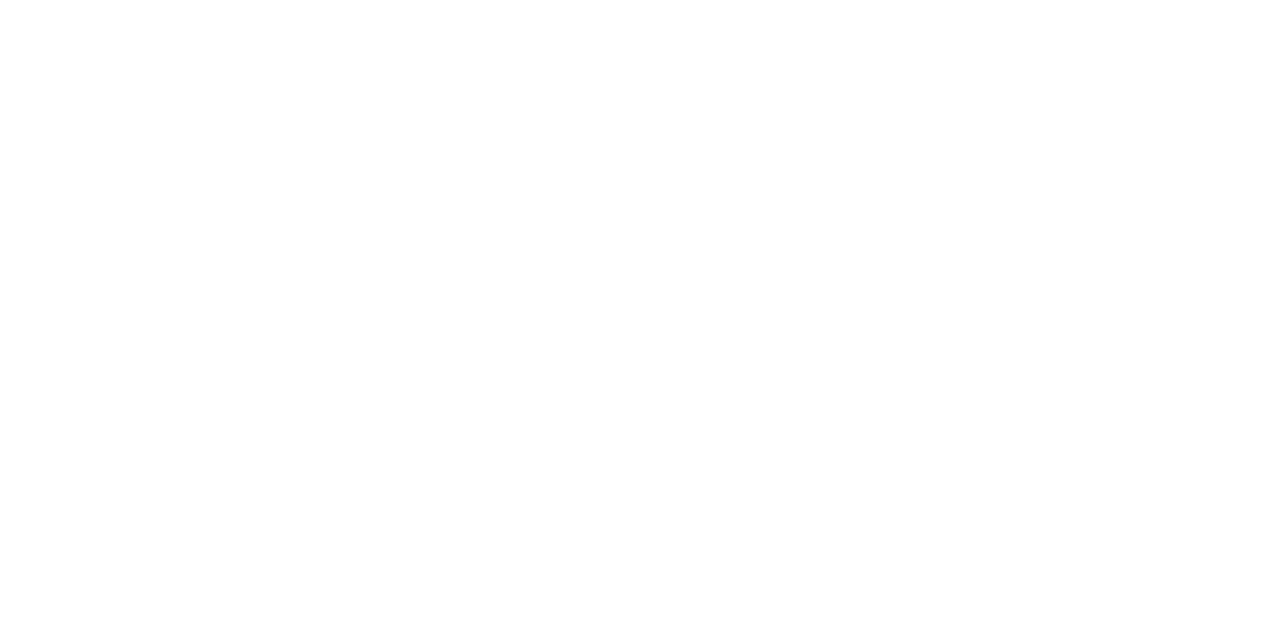
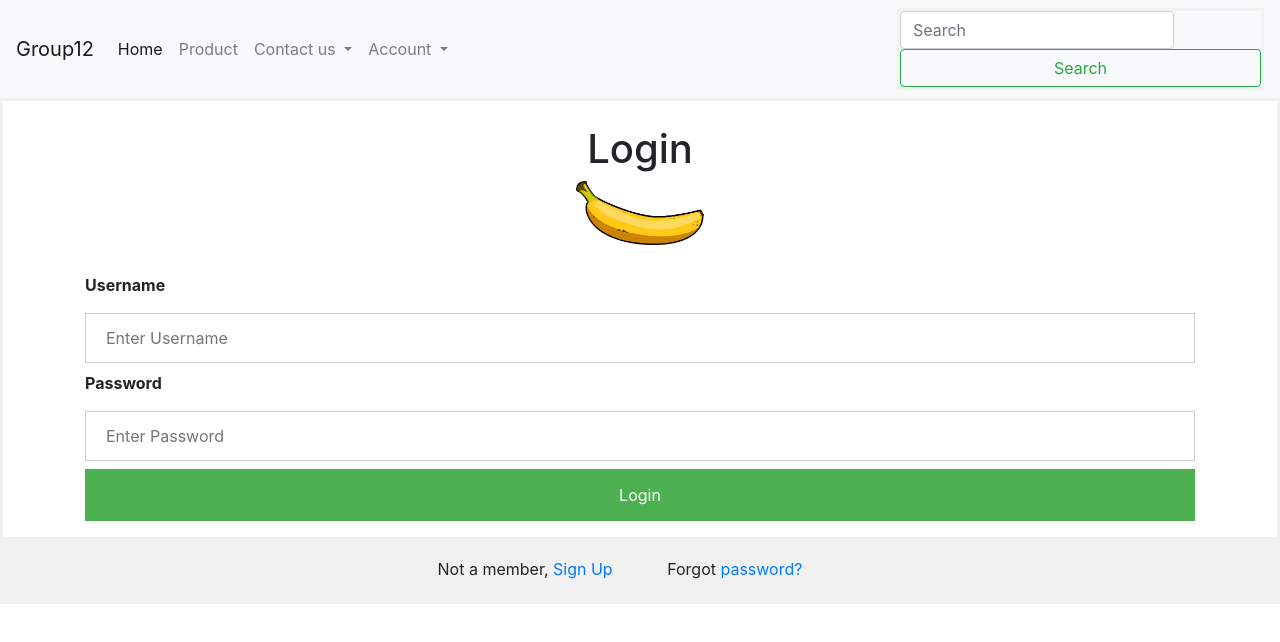
Before and after one commit to tnx21/Nwen325-Group12, a plain HTML site: page pages/login.html in a window 1280 px wide. Drawn offline with nearby package versions, Linux system fonts and the light colour scheme.

Commit message:
added fields for login page and added link from index page to login page in nav bar

```diff
--- /dev/null
+++ b/css/login.css
@@ -0,0 +1,82 @@
+/* Bordered form */
+form {
+    border: 3px solid #f1f1f1;
+}
+
+/* Full-width inputs */
+input[type=text], input[type=password] {
+    width: 100%;
+    padding: 12px 20px;
+    margin: 8px 0;
+    display: inline-block;
+    border: 1px solid #ccc;
+    box-sizing: border-box;
+}
+
+/* Set a style for all buttons */
+button {
+    background-color: #4CAF50;
+    color: white;
+    padding: 14px 20px;
+    margin: 8px 0;
+    border: none;
+    cursor: pointer;
+    width: 100%;
+}
+
+/* Add a hover effect for buttons */
+button:hover {
+    opacity: 0.8;
+}
+
+/* Extra style for the cancel button (red) */
+.cancelbtn {
+    width: auto;
+    padding: 10px 18px;
+    background-color: #f44336;
+}
+
+/* Center the avatar image inside this container */
+.imgcontainer {
+    text-align: center;
+    margin: 24px 0 12px 0;
+}
+
+/* Avatar image */
+img.avatar {
+    width: 10%;
+}
+
+/* Add padding to containers */
+.container {
+    padding: 16px;
+}
+
+/* options containers */
+.optContainer {
+	text-align: center;
+    padding: 20px;
+	padding-left: 30px;
+}
+
+/* The "Forgot password" text */
+span.psw {
+    padding-top: 0px;
+	padding: 50px;
+}
+
+/* The "Signup" link */
+span.signUp {
+    padding-top: 16px;
+}
+
+/* Change styles for span and cancel button on extra small screens */
+@media screen and (max-width: 300px) {
+    span.psw {
+        display: block;
+        float: none;
+    }
+    .cancelbtn {
+        width: 100%;
+    }
+}
--- a/pages/login.html
+++ b/pages/login.html
@@ -0,0 +1,101 @@
+<!DOCTYPE html>
+<html lang="en">
+
+<head>
+  <meta charset="UTF-8">
+  <title>Login</title>
+  <link href="../css/login.css" rel="stylesheet">
+  <link rel="stylesheet" href="https://stackpath.bootstrapcdn.com/bootstrap/4.1.3/css/bootstrap.min.css" integrity="sha384-MCw98/SFnGE8fJT3GXwEOngsV7Zt27NXFoaoApmYm81iuXoPkFOJwJ8ERdknLPMO" crossorigin="anonymous">
+</head>
+
+<style>
+  #carouselExampleIndicators {
+    width: 80%;
+  }
+</style>
+
+<body>
+  <!--Main NavBar starts-->
+  <nav class="navbar navbar-expand-lg navbar-light bg-light">
+    <a class="navbar-brand" href="#">Group12</a>
+    <button class="navbar-toggler" type="button" data-toggle="collapse" data-target="#navbarSupportedContent" aria-controls="navbarSupportedContent"
+      aria-expanded="false" aria-label="Toggle navigation">
+      <span class="navbar-toggler-icon"></span>
+    </button>
+
+    <div class="collapse navbar-collapse" id="navbarSupportedContent">
+      <ul class="navbar-nav mr-auto">
+        <li class="nav-item active">
+          <a class="nav-link" href="../index.html">Home <span class="sr-only">(current)</span></a>
+        </li>
+        <li class="nav-item">
+          <a class="nav-link" href="store.html">Product </a>
+        </li>
+        <li class="nav-item dropdown">
+          <a class="nav-link dropdown-toggle" href="#" id="navbarDropdown" role="button" data-toggle="dropdown" aria-haspopup="true"
+            aria-expanded="false">
+            Contact us
+          </a>
+          <div class="dropdown-menu" aria-labelledby="navbarDropdown">
+            <a class="dropdown-item" href="#">022-XXX-XXXX</a>
+            <a class="dropdown-item" href="#">banana@gmail.com</a>
+            <div class="dropdown-divider"></div>
+            <a class="dropdown-item" href="#">#Instagram</a>
+          </div>
+        </li>
+        <li class="nav-item dropdown">
+          <a class="nav-link dropdown-toggle" href="#" id="navbarDropdown" role="button" data-toggle="dropdown" aria-haspopup="true"
+            aria-expanded="false">
+            Account
+          </a>
+          <div class="dropdown-menu" aria-labelledby="navbarDropdown">
+            <a class="dropdown-item" href="login.html">Log in</a>
+            <a class="dropdown-item" href="#">Sign up</a>
+            <div class="dropdown-divider"></div>
+            <a class="dropdown-item" href="#">Need Help?</a>
+          </div>
+        </li>
+      </ul>
+      <form class="form-inline my-2 my-lg-0">
+        <input class="form-control mr-sm-2" type="search" placeholder="Search" aria-label="Search">
+        <button class="btn btn-outline-success my-2 my-sm-0" type="submit">Search</button>
+      </form>
+    </div>
+  </nav>
+  <!--Main NavBar ends-->
+
+  <!--Login Form Start-->
+
+  <form action="action_page.php">
+    <div class="imgcontainer">
+      <h1>Login</h1>
+      <img src="../_images/Banana-Cartoon.png" alt="Avatar" class="avatar">
+    </div>
+
+    <div class="container">
+      <label for="uname"><b>Username</b></label>
+      <input type="text" placeholder="Enter Username" name="uname" required>
+
+      <label for="psw"><b>Password</b></label>
+      <input type="password" placeholder="Enter Password" name="psw" required>
+
+      <button type="submit">Login</button>
+    </div>
+
+    <div class="optContainer" style="background-color:#f1f1f1">
+      <span class="signUp">Not a member, <a href="#">Sign Up</a></span>
+      <span class="psw">Forgot <a href="#">password?</a></span>
+    </div>
+  </form>
+
+  <!--Login Form End-->
+
+
+  <script src="https://code.jquery.com/jquery-3.3.1.slim.min.js" integrity="sha384-q8i/X+965DzO0rT7abK41JStQIAqVgRVzpbzo5smXKp4YfRvH+8abtTE1Pi6jizo"
+    crossorigin="anonymous"></script>
+  <script src="https://cdnjs.cloudflare.com/ajax/libs/popper.js/1.14.3/umd/popper.min.js" integrity="sha384-ZMP7rVo3mIykV+2+9J3UJ46jBk0WLaUAdn689aCwoqbBJiSnjAK/l8WvCWPIPm49"
+    crossorigin="anonymous"></script>
+  <script src="https://stackpath.bootstrapcdn.com/bootstrap/4.1.3/js/bootstrap.min.js" integrity="sha384-ChfqqxuZUCnJSK3+MXmPNIyE6ZbWh2IMqE241rYiqJxyMiZ6OW/JmZQ5stwEULTy"
+    crossorigin="anonymous"></script>
+
+</html>
```
Also changed, not shown: index.html (+1 -1 lines), _images/Banana-Cartoon.png (added).
